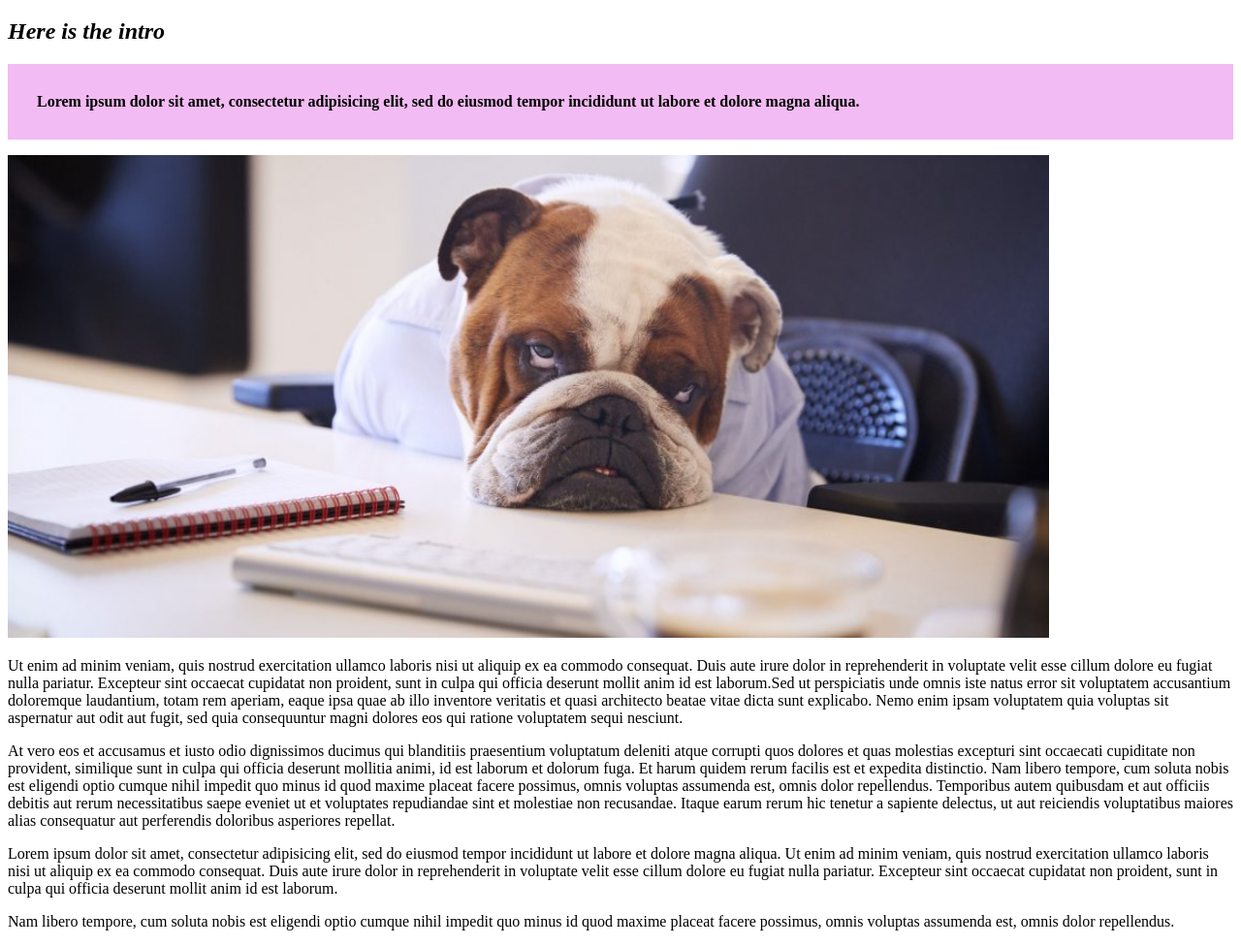
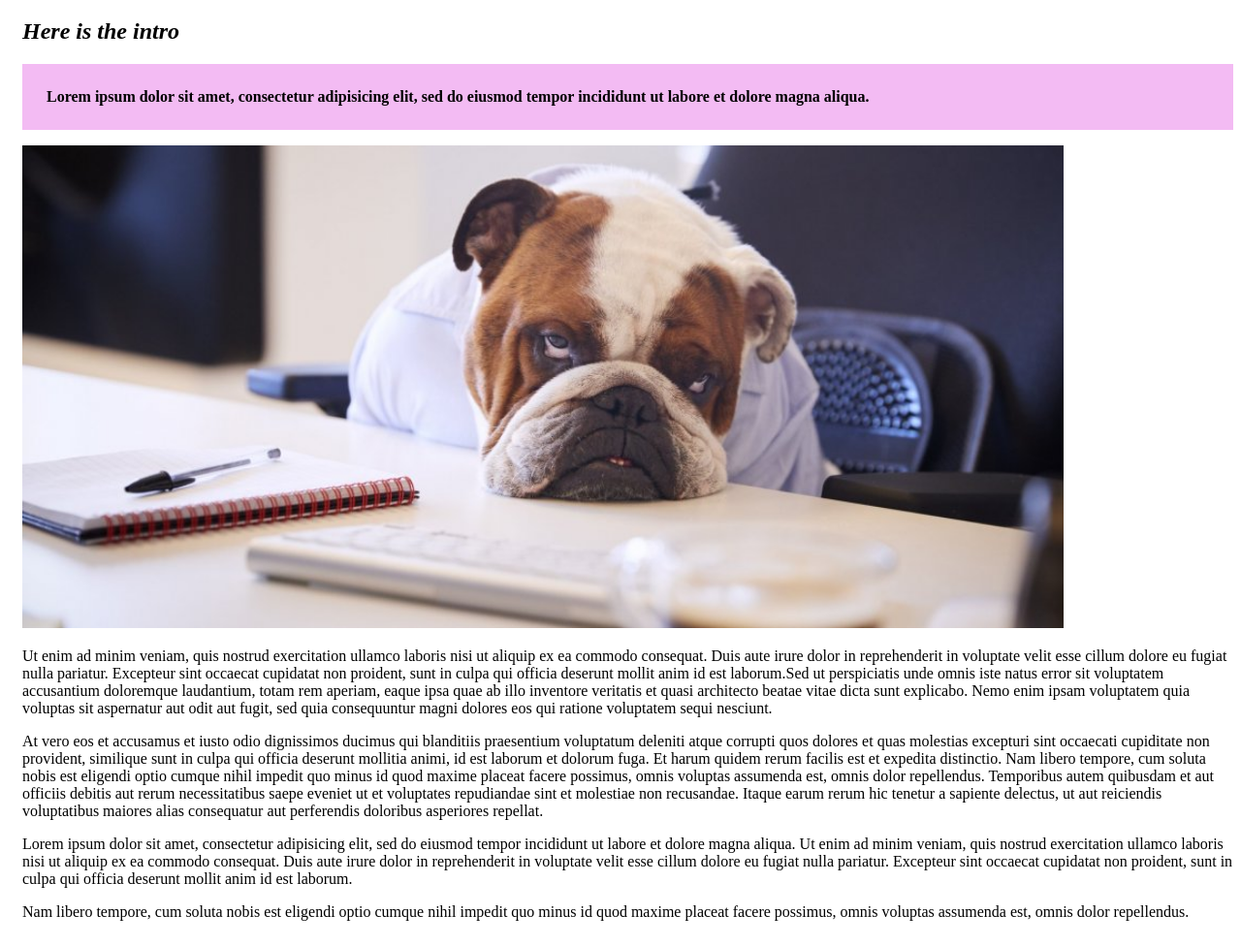
Before and after one commit to snbutters/boring-lecture, a plain HTML site: page index.html in a window 1280 px wide. Shown: the part 61-1037 px from the top of the page at 97% size. Drawn offline with Linux system fonts and the light colour scheme.

Commit message:
added div to body paragraphs & updated CSS file

```diff
--- a/css/styles.css
+++ b/css/styles.css
@@ -1,15 +1,22 @@
 h2.intro {
   font-style: italic;
   font-weight: bold;
+  margin-left: 15px;
 }
 
 p.intro {
   font-weight: bold;
   background-color: rgb(243, 187, 243);
-  padding: 30px;
+  padding: 25px;
+  margin-left: 15px;
 }
 
 img.intro {
   width: 85%;
   height: 85%;
+  margin-left: 15px;
 }
+
+.body {
+  margin-left: 15px;
+}
--- a/index.html
+++ b/index.html
@@ -10,8 +10,9 @@
 
     <p class="intro">Lorem ipsum dolor sit amet, consectetur adipisicing elit, sed do eiusmod tempor incididunt ut labore et dolore magna aliqua.</p>
 
-    <img src="img/bored.jpg" class="intro">
+    <img class="intro" src="img/bored.jpg">
 
+    <div class="body">
     <p>Ut enim ad minim veniam, quis nostrud exercitation ullamco laboris nisi ut aliquip ex ea commodo consequat. Duis aute irure dolor in reprehenderit in voluptate velit esse cillum dolore eu fugiat nulla pariatur. Excepteur sint occaecat cupidatat non proident, sunt in culpa qui officia deserunt mollit anim id est laborum.Sed ut perspiciatis unde omnis iste natus error sit voluptatem accusantium doloremque laudantium, totam rem aperiam, eaque ipsa quae ab illo inventore veritatis et quasi architecto beatae vitae dicta sunt explicabo. Nemo enim ipsam voluptatem quia voluptas sit aspernatur aut odit aut fugit, sed quia consequuntur magni dolores eos qui ratione voluptatem sequi nesciunt.</p>
 
     <p>At vero eos et accusamus et iusto odio dignissimos ducimus qui blanditiis praesentium voluptatum deleniti atque corrupti quos dolores et quas molestias excepturi sint occaecati cupiditate non provident, similique sunt in culpa qui officia deserunt mollitia animi, id est laborum et dolorum fuga. Et harum quidem rerum facilis est et expedita distinctio. Nam libero tempore, cum soluta nobis est eligendi optio cumque nihil impedit quo minus id quod maxime placeat facere possimus, omnis voluptas assumenda est, omnis dolor repellendus. Temporibus autem quibusdam et aut officiis debitis aut rerum necessitatibus saepe eveniet ut et voluptates repudiandae sint et molestiae non recusandae. Itaque earum rerum hic tenetur a sapiente delectus, ut aut reiciendis voluptatibus maiores alias consequatur aut perferendis doloribus asperiores repellat.</p>
@@ -19,5 +20,6 @@
     <p>Lorem ipsum dolor sit amet, consectetur adipisicing elit, sed do eiusmod tempor incididunt ut labore et dolore magna aliqua. Ut enim ad minim veniam, quis nostrud exercitation ullamco laboris nisi ut aliquip ex ea commodo consequat. Duis aute irure dolor in reprehenderit in voluptate velit esse cillum dolore eu fugiat nulla pariatur. Excepteur sint occaecat cupidatat non proident, sunt in culpa qui officia deserunt mollit anim id est laborum.</p>
 
     <p>Nam libero tempore, cum soluta nobis est eligendi optio cumque nihil impedit quo minus id quod maxime placeat facere possimus, omnis voluptas assumenda est, omnis dolor repellendus.</p>
+    </div>
   </body>
 </html>
```
